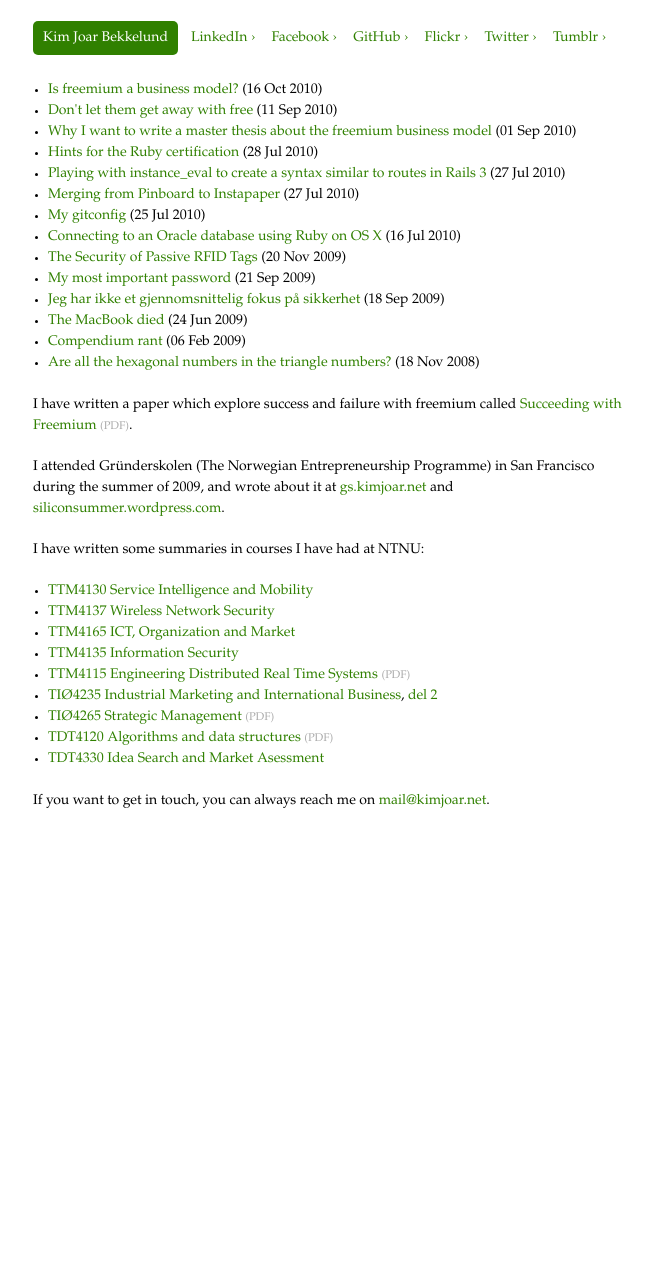
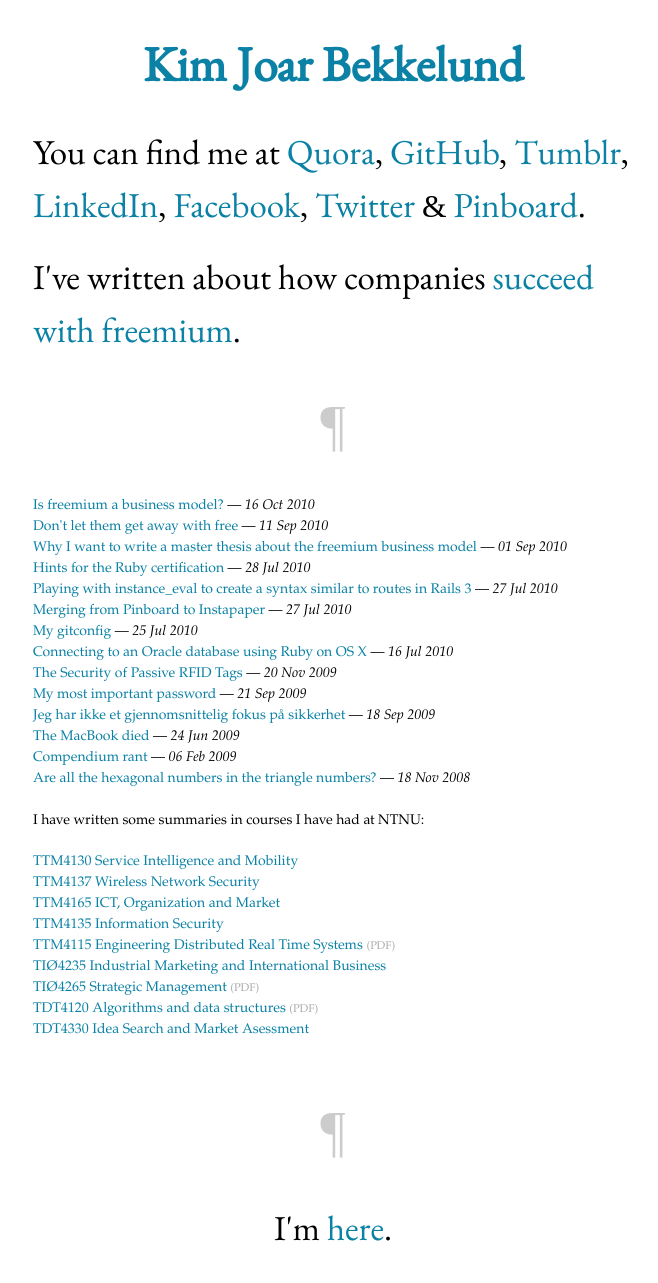
Before and after one commit to kimjoar/kimjoar.net, a Jekyll site: the page built from index.html, in a window 1280 px wide. Shown: the whole page, without its empty margins (307-965 px from the left). Built offline with Jekyll 4.4.1, drawn with Linux system fonts in a browser that asks for light colours; some web fonts are replaced; before the commit the page ends 900 px from its top, so only the background shows below that.

Commit message:
Updated design

```diff
--- a/_layouts/default.html
+++ b/_layouts/default.html
@@ -4,7 +4,8 @@
   <meta http-equiv="Content-Type" content="text/html; charset=UTF-8" />
   <title>Kim Joar Bekkelund</title>
   <link href="http://feeds.feedburner.com/kimjoar" rel="alternate" title="Kim Joar Bekkelund" type="application/atom+xml" />
-  <link href='http://fonts.googleapis.com/css?family=Nobile' rel='stylesheet' type='text/css'>
+  <link href="http://fonts.googleapis.com/css?family=EB+Garamond:regular" rel="stylesheet" type="text/css" >
+  <link href='http://fonts.googleapis.com/css?family=Goudy+Bookletter+1911' rel='stylesheet' type='text/css'>
   <link rel="stylesheet" href="/css/reset.css" type="text/css" media="screen, projection">
   <link rel="stylesheet" href="/css/style.css" type="text/css" media="screen, projection">
   <link rel="stylesheet" href="/css/syntax.css" type="text/css" media="screen, projection">
@@ -14,14 +15,6 @@
 <div class="container">
   <div id="header" class="clearfix">
     <h1><a href="http://kimjoar.net">Kim Joar Bekkelund</a></h1>
-    <ul>
-      <li><a href="http://www.linkedin.com/in/kimjoarr">LinkedIn ›</a></li>
-      <li><a href="http://www.facebook.com/kimjoar">Facebook ›</a></li>
-      <li><a href="http://github.com/kjbekkelund">GitHub ›</a></li>
-      <li><a href="http://www.flickr.com/photos/kimjoarr">Flickr ›</a></li>
-      <li><a href="http://twitter.com/kimjoar">Twitter ›</a></li>
-      <li><a href="http://kimjoar.tumblr.com/">Tumblr ›</a></li>
-    </ul>
   </div>
   {{ content }}
 </div>
--- a/_layouts/post.html
+++ b/_layouts/post.html
@@ -3,6 +3,6 @@
 ---
 <div id="post">
   <h2>{{ page.title }}</h2>
-  <p class="meta">{{ page.date | date_to_string }}</p>
   {{ content }}
+  <p class="meta">— {{ page.date | date_to_string }}</p>
 </div>
--- a/css/style.css
+++ b/css/style.css
@@ -1,32 +1,35 @@
-body { color:#000; font: 14px/1.5 constantia, palatino, "times new roman"; margin:2em 1.5em;}
+body { color:#000; font: 14px/1.5 palatino, "times new roman"; margin:2em 1.5em;}
 .container {width: 600px; margin:0 auto;}
 
-h1 {color: #308000; margin-bottom: 1.5em;}
-h2 {color: #308000; margin: 1em 0 0.5em 0; font-size: 2em; text-align: center; text-shadow: #CCC 1px 1px; font-weight: normal; font-family: 'Nobile', helvetica, arial, serif;}
+h1 {font-family: 'EB Garamond', serif; color: #333; text-align: center; font-size: 3.5em; margin-bottom: 0.5em;}
+h2 {font-family: 'EB Garamond', serif; color: #333; font-size: 2em; text-align: center; margin-bottom: 0.5em;}
 h3 {margin: 0.5em 0;}
 
-h1 a {color: #fff; padding: 10px; background-color: #308000; font-weight: normal; -moz-border-radius: 5px; -webkit-border-radius: 5px; -khtml-border-radius: 5px; border-radius: 5px;}
-
-#header {margin-bottom: 10px;}
-#header h1 {width: 150px; float: left;}
-#header ul {width: 450px; float: left; list-style: none;}
-#header ul li {float: left; margin: 0 4px; padding: 0 4px;}
-#header ul li:last-child {margin-right: 0; padding-right: 0;}
 
 ul {list-style: disc; margin-bottom: 1.5em;}
 ul li {margin-left: 15px;}
+ul li small {font-style: italic;}
 ol {list-style: decimal; margin-bottom: 1.5em;}
 ol li {border-bottom: 1px solid #eee; padding-bottom: 0.5em; margin-bottom: 0.5em;}
 ol li:last-child {border-bottom: 0; padding-bottom: 0; margin-bottom: 0;}
-a {color: #308000; text-decoration: none;}
+
+ul.posts {list-style: none;}
+ul.posts li {margin-left: 0;}
+
+a {color: #0A81A5; text-decoration: none;}
 
 sup {font-size:0.7em; vertical-align:top}
+.amp {font-family: 'Goudy Bookletter 1911', serif; font-size: 0.9em;}
+.divide {font-family: 'Goudy Bookletter 1911', serif; font-size: 4em; padding: 0.5em; color: #ccc; text-align: center;}
 
 p { margin:0 0 20px 0; }
 .quiet {font-size: 0.8em; color: #aaa;}
 .quiet a {color: #aaa;}
 p img {margin-top: 0;}
-p.meta {margin-bottom: 0.5em; color: #aaa; text-align: center;}
+p.meta {font-family: 'EB Garamond', serif; font-style: italic; color: #aaa; text-align: left;}
+p.big {font-size: 2.5em; font-family: 'EB Garamond', serif;}
+p.contact {text-align: center;}
+p.last {margin-bottom: 0; padding-bottom: 0;}
 
 pre { line-height:1.5; border:1px solid #ddd;
   padding: 20px; margin: 0 0 20px 0;
--- a/index.html
+++ b/index.html
@@ -3,27 +3,40 @@
 title: Kim Joar Bekkelund
 ---
 
-<ul>
+<p class="big">
+  You can find me at
+  <a href="http://quora.com/Kim-Joar-Bekkelund">Quora</a>,
+  <a href="http://github.com/kjbekkelund">GitHub</a>,
+  <a href="http://kimjoar.tumblr.com/">Tumblr</a>,
+  <a href="http://www.linkedin.com/in/kimjoarr">LinkedIn</a>,
+  <a href="http://www.facebook.com/kimjoar">Facebook</a>,
+  <a href="http://twitter.com/kimjoar">Twitter</a> <span class="amp">&amp;</span>
+  <a href="http://pinboard.in/u:kimjoar">Pinboard</a>.
+</p>
+
+<p class="big last">I've written about how companies <a href="/files/succeeding-with-freemium.pdf">succeed with freemium</a>.</p>
+
+<div class="divide">¶</div>
+
+<ul class="posts">
   {% for post in site.posts %}
-    <li><a href="{{ post.url }}">{{ post.title }}</a> <small>({{ post.date | date_to_string }})</small></li>
+    <li><a href="{{ post.url }}">{{ post.title }}</a> — <small>{{ post.date | date_to_string }}</small></li>
   {% endfor %}
 </ul>
 
-<p>I have written a paper which explore success and failure with freemium called <a href="/files/succeeding-with-freemium.pdf">Succeeding with Freemium</a> <span class="quiet">(PDF)</span>.</p>
-
-<p>I attended Gründerskolen (The Norwegian Entrepreneurship Programme) in San Francisco during the summer of 2009, and wrote about it at <a href="http://gs.kimjoar.net">gs.kimjoar.net</a> and <a href="http://siliconsummer.wordpress.com">siliconsummer.wordpress.com</a>.</p>
-
 <p>I have written some summaries in courses I have had at NTNU:</p>
-<ul>
+<ul class="posts">
   <li><a href="http://github.com/kjbekkelund/ttm4130/blob/master/Sammendrag.markdown">TTM4130 Service Intelligence and Mobility</a></li>
   <li><a href="http://github.com/kjbekkelund/ttm4137/blob/master/Sammendrag.md">TTM4137 Wireless Network Security</a></li>
   <li><a href="http://github.com/kjbekkelund/ttm4165/blob/master/Sammendrag.markdown">TTM4165 ICT, Organization and Market</a></li>
   <li><a href="http://github.com/kjbekkelund/ttm4135">TTM4135 Information Security</a></li>
   <li><a href="/files/ttm4115.pdf">TTM4115 Engineering Distributed Real Time Systems</a> <span class="quiet">(PDF)</span></li>
-  <li><a href="http://docs.google.com/Doc?docid=0Abv4S4zkye9MZGY0NGRyNmRfNTJoampoaG5neA&amp;hl=no&amp;authkey=CLCds6oL">TIØ4235 Industrial Marketing and International Business</a>, <a href="http://docs.google.com/Doc?docid=0Abv4S4zkye9MZGY0NGRyNmRfNjVxcXpzcjJkcQ&amp;hl=no&amp;authkey=CKnqj7IK">del 2</a></li>
+  <li><a href="http://docs.google.com/Doc?docid=0Abv4S4zkye9MZGY0NGRyNmRfNTJoampoaG5neA&amp;hl=no&amp;authkey=CLCds6oL">TIØ4235 Industrial Marketing and International Business</a></li>
   <li><a href="/files/tio4265.pdf">TIØ4265 Strategic Management</a> <span class="quiet">(PDF)</span></li>
   <li><a href="/files/tdt4120.pdf">TDT4120 Algorithms and data structures</a> <span class="quiet">(PDF)</span></li>
   <li><a href="/files/tio4330.txt">TDT4330 Idea Search and Market Asessment</a></li>
 </ul>
 
-<p>If you want to get in touch, you can always reach me on <a href="&#109;&#097;&#105;&#108;&#116;&#111;:&#109;&#097;&#105;&#108;&#064;&#107;&#105;&#109;&#106;&#111;&#097;&#114;&#046;&#110;&#101;&#116;">&#109;&#097;&#105;&#108;&#064;&#107;&#105;&#109;&#106;&#111;&#097;&#114;&#046;&#110;&#101;&#116;</a>.</p>
+<div class="divide">¶</div>
+
+<p class="contact big">I'm <a href="&#109;&#097;&#105;&#108;&#116;&#111;:&#109;&#097;&#105;&#108;&#064;&#107;&#105;&#109;&#106;&#111;&#097;&#114;&#046;&#110;&#101;&#116;">here</a>.</p>
```
